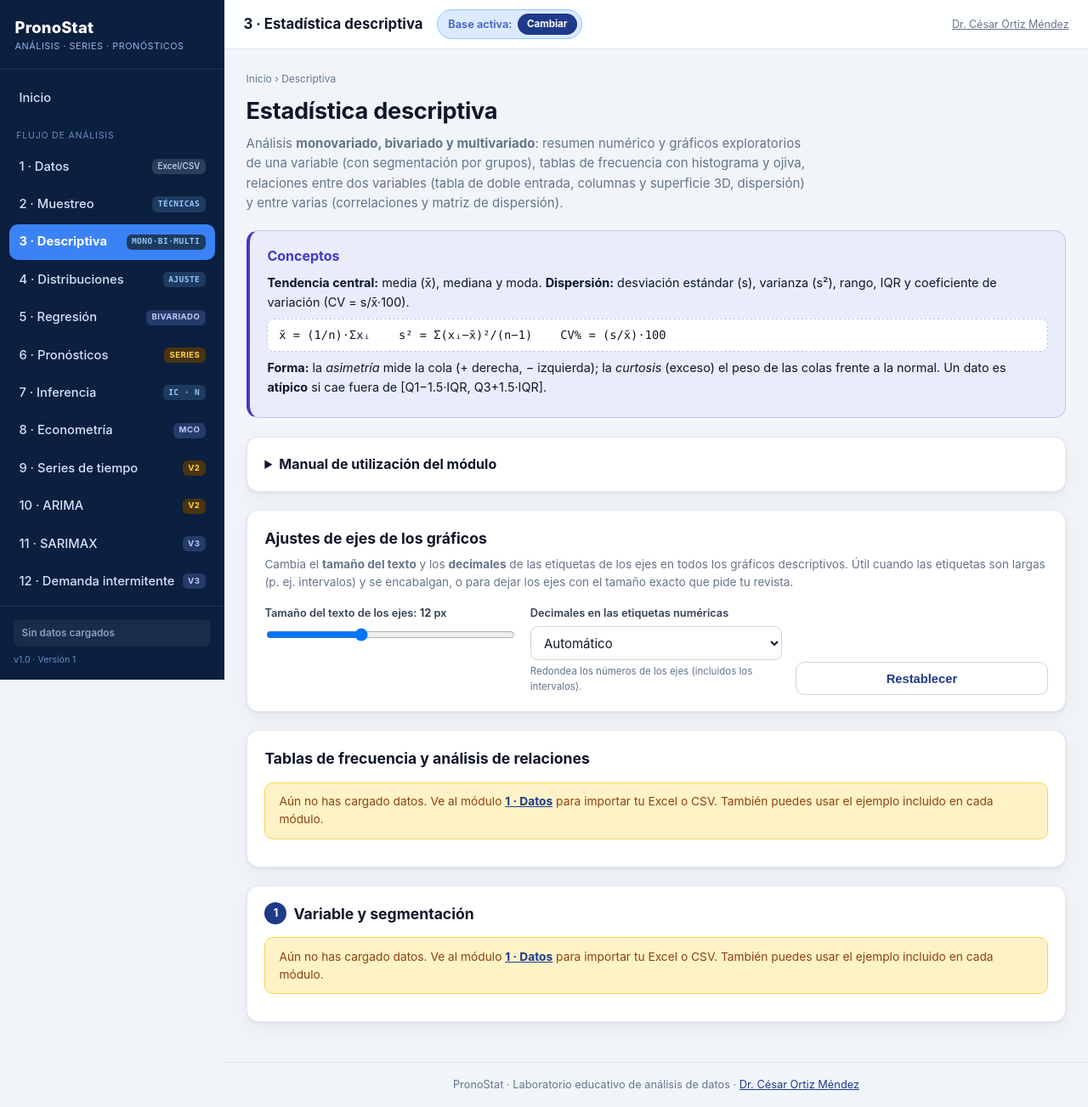
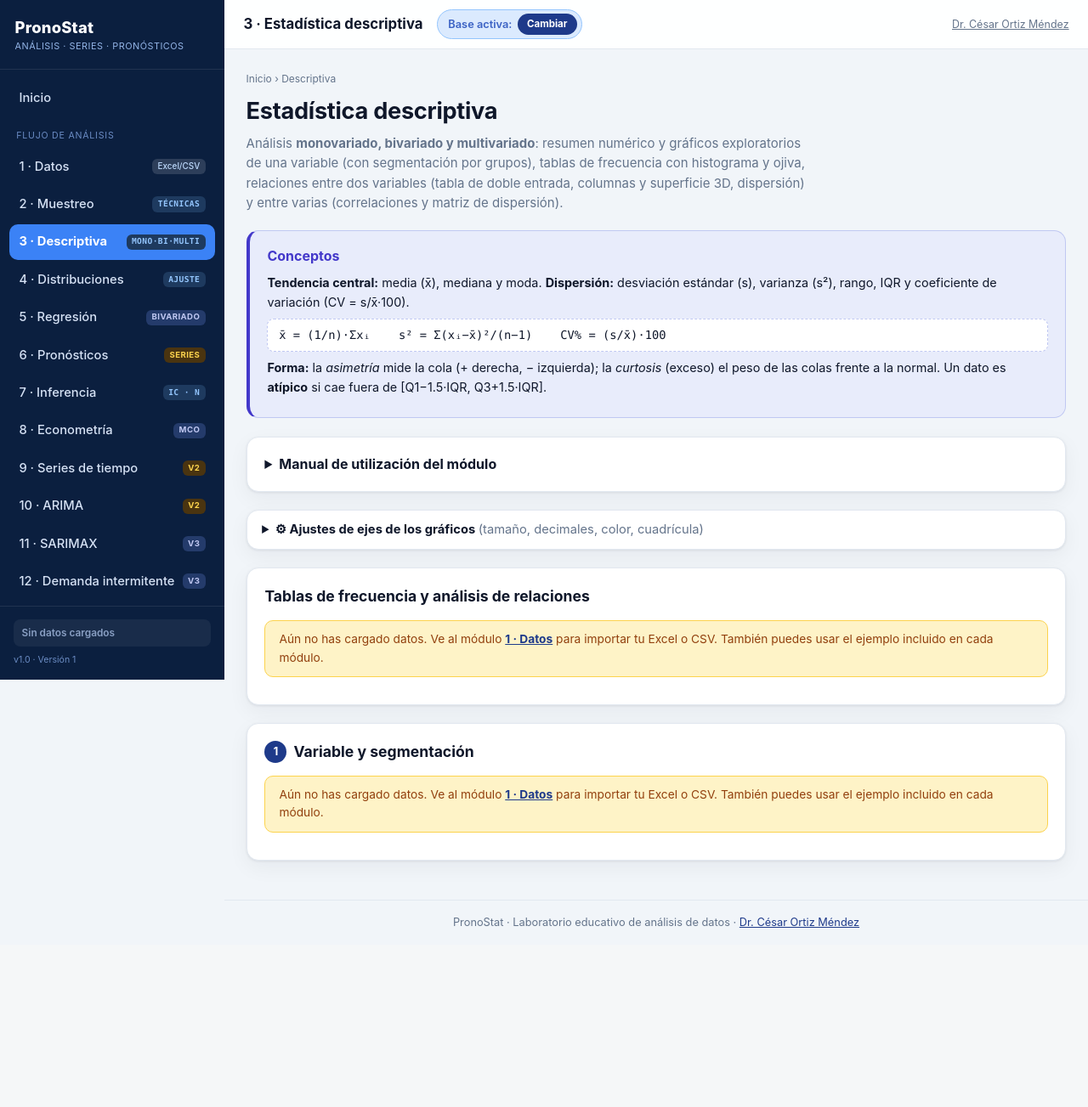
Before and after one commit to cesarortizmendez-cloud/PronoStat, a Django app: template templates/descriptiva/index.html in a window 1280 px wide. Shown: the whole page at 85% size. After the commit the page ends 1092 px from the top, so only its background shows below. Run offline with Django 5.2, Linux system fonts and the light colour scheme; the template is opened without the code that fills it, so the values that code supplies are empty; some libraries are stand-ins or nearby versions.

Commit message:
mejora en gráficos

```diff
--- a/templates/base.html
+++ b/templates/base.html
@@ -481,34 +481,37 @@ td.num{font-family:var(--mono)}
       const at=sc.options && sc.options.title;
       const tf=(sc.options && sc.options.ticks && sc.options.ticks.font && sc.options.ticks.font.size) || 11;
       const af=(at && at.font && at.font.size) || 12;
+      const tc=(sc.options && sc.options.ticks && sc.options.ticks.color) || TXT;   // color del texto
+      const atc=(at && at.color) || tc;
+      const showGrid=!(sc.options && sc.options.grid && sc.options.grid.display===false);
       if(sc.axis==='y'){
         const right=(sc.position==='right');
         const ax = right ? ca.right : ca.left;
         ticks.forEach((t,i)=>{
           let py; try{ py=sc.getPixelForTick(i); }catch(e){ py=sc.getPixelForValue(t.value); }
           if(!num(py)) return;
-          if(!right) S.push(`<line x1="${ca.left}" y1="${py}" x2="${ca.right}" y2="${py}" stroke="${GRID}" stroke-width="1"/>`);
+          if(!right && showGrid) S.push(`<line x1="${ca.left}" y1="${py}" x2="${ca.right}" y2="${py}" stroke="${GRID}" stroke-width="1"/>`);
           const lbl=Array.isArray(t.label)?t.label.join(' '):t.label;
-          S.push(`<text x="${right?ax+6:ax-6}" y="${py+3.6}" font-size="${tf}" fill="${TXT}" text-anchor="${right?'start':'end'}">${esc(lbl)}</text>`);
+          S.push(`<text x="${right?ax+6:ax-6}" y="${py+3.6}" font-size="${tf}" fill="${tc}" text-anchor="${right?'start':'end'}">${esc(lbl)}</text>`);
         });
         S.push(`<line x1="${ax}" y1="${ca.top}" x2="${ax}" y2="${ca.bottom}" stroke="${AX}" stroke-width="1"/>`);
         if(at && at.display && at.text){
           const tx=right?(W-11):13, cy=(ca.top+ca.bottom)/2;
-          S.push(`<text x="${tx}" y="${cy}" font-size="${af}" fill="${TXT}" text-anchor="middle" transform="rotate(${right?90:-90} ${tx} ${cy})">${esc(at.text)}</text>`);
+          S.push(`<text x="${tx}" y="${cy}" font-size="${af}" fill="${atc}" text-anchor="middle" transform="rotate(${right?90:-90} ${tx} ${cy})">${esc(at.text)}</text>`);
         }
       } else if(sc.axis==='x'){
         const ay=ca.bottom, many=ticks.length>8;
         ticks.forEach((t,i)=>{
           let px; try{ px=sc.getPixelForTick(i); }catch(e){ px=sc.getPixelForValue(t.value); }
           if(!num(px)) return;
-          S.push(`<line x1="${px}" y1="${ca.top}" x2="${px}" y2="${ca.bottom}" stroke="${GRID}" stroke-width="1"/>`);
+          if(showGrid) S.push(`<line x1="${px}" y1="${ca.top}" x2="${px}" y2="${ca.bottom}" stroke="${GRID}" stroke-width="1"/>`);
           const lbl=Array.isArray(t.label)?t.label.join(' '):t.label;
-          if(many) S.push(`<text x="${px}" y="${ay+13}" font-size="${Math.min(tf,10)}" fill="${TXT}" text-anchor="end" transform="rotate(-40 ${px} ${ay+13})">${esc(lbl)}</text>`);
-          else S.push(`<text x="${px}" y="${ay+15}" font-size="${tf}" fill="${TXT}" text-anchor="middle">${esc(lbl)}</text>`);
+          if(many) S.push(`<text x="${px}" y="${ay+13}" font-size="${Math.min(tf,10)}" fill="${tc}" text-anchor="end" transform="rotate(-40 ${px} ${ay+13})">${esc(lbl)}</text>`);
+          else S.push(`<text x="${px}" y="${ay+15}" font-size="${tf}" fill="${tc}" text-anchor="middle">${esc(lbl)}</text>`);
         });
         S.push(`<line x1="${ca.left}" y1="${ay}" x2="${ca.right}" y2="${ay}" stroke="${AX}" stroke-width="1"/>`);
         if(at && at.display && at.text)
-          S.push(`<text x="${(ca.left+ca.right)/2}" y="${H-6}" font-size="${af}" fill="${TXT}" text-anchor="middle">${esc(at.text)}</text>`);
+          S.push(`<text x="${(ca.left+ca.right)/2}" y="${H-6}" font-size="${af}" fill="${atc}" text-anchor="middle">${esc(at.text)}</text>`);
       }
     });
     S.push(`<clipPath id="psfig-ca"><rect x="${ca.left}" y="${ca.top}" width="${ca.right-ca.left}" height="${ca.bottom-ca.top}"/></clipPath>`);
--- a/templates/descriptiva/index.html
+++ b/templates/descriptiva/index.html
@@ -33,16 +33,16 @@
   </div>
 </details>
 
-<div class="card" id="ax-card">
-  <h2>Ajustes de ejes de los gráficos</h2>
-  <p class="card-sub">Cambia el <b>tamaño del texto</b> y los <b>decimales</b> de las etiquetas de los ejes en todos los gráficos descriptivos. Útil cuando las etiquetas son largas (p. ej. intervalos) y se encabalgan, o para dejar los ejes con el tamaño exacto que pide tu revista.</p>
-  <div class="grid grid-3">
+<details class="card" id="ax-card" style="padding:.7rem 1.1rem">
+  <summary style="font-weight:700;font-size:.92rem;cursor:pointer">⚙︎ Ajustes de ejes de los gráficos <span class="muted" style="font-weight:400">(tamaño, decimales, color, cuadrícula)</span></summary>
+  <p class="card-sub" style="margin:.6rem 0 .8rem">Se aplican en vivo a todos los gráficos descriptivos y a las figuras que descargues. Útil para etiquetas largas (intervalos) o para dejar los ejes tal como pide tu revista.</p>
+  <div class="grid grid-3" style="gap:.7rem">
     <div class="field">
-      <label for="ax-size">Tamaño del texto de los ejes: <b id="ax-size-val">12</b> px</label>
+      <label for="ax-size">Tamaño del texto: <b id="ax-size-val">12</b> px</label>
       <input type="range" id="ax-size" min="6" max="22" step="1" value="12">
     </div>
     <div class="field">
-      <label for="ax-dec">Decimales en las etiquetas numéricas</label>
+      <label for="ax-dec">Decimales de los números</label>
       <select id="ax-dec">
         <option value="">Automático</option>
         <option value="0">0 (enteros)</option>
@@ -50,13 +50,19 @@
         <option value="2">2</option>
         <option value="3">3</option>
       </select>
-      <span class="hint">Redondea los números de los ejes (incluidos los intervalos).</span>
+    </div>
+    <div class="field">
+      <label for="ax-color">Color del texto</label>
+      <input type="color" id="ax-color" value="#111111" style="height:38px;padding:.2rem;cursor:pointer">
     </div>
     <div class="field" style="justify-content:flex-end">
-      <button class="btn btn-ghost" id="ax-reset">Restablecer</button>
+      <label class="check"><input type="checkbox" id="ax-grid" checked> Mostrar cuadrícula</label>
+    </div>
+    <div class="field" style="justify-content:flex-end">
+      <button class="btn btn-ghost" id="ax-reset" type="button">Restablecer</button>
     </div>
   </div>
-</div>
+</details>
 
 <div class="card">
   <h2>Tablas de frecuencia y análisis de relaciones</h2>
@@ -205,7 +211,7 @@ const $=id=>document.getElementById(id);
 const PAL=['#1e3a8a','#4338ca','#b45309','#1d4ed8','#be185d','#15803d','#0891b2','#a16207','#7c3aed','#dc2626','#0d9488','#4f46e5'];
 let mainChart=null, LAST=null, LASTCOL='', SEG='', CURTAB='hist';
 let CURTD='cols3d', CURMV='heat';   // tipo de gráfico activo (bivariado / multivariado)
-let AXFONT=12, AXDEC='';             // tamaño y decimales del texto de los ejes (ajustables)
+let AXFONT=12, AXDEC='', AXCOLOR='#111111', AXGRID=true;  // ajustes del texto/ejes (editables)
 
 /* Formatea un número a los decimales elegidos (o lo deja como está si es 'Automático'). */
 function axNum(v){
@@ -220,6 +226,10 @@ function axLabel(s){
   const d=+AXDEC;
   return s.replace(/-?\d+(?:\.\d+)?/g, m=>{ const n=parseFloat(m); return isFinite(n)?n.toFixed(d):m; });
 }
+/* Ayudas para Plotly: fuente y ejes con el tamaño, color y cuadrícula elegidos. */
+function plFont(delta){ return {size:AXFONT+(delta||0), color:AXCOLOR}; }
+function plCatAxis(title, cats){ return {title:{text:title,font:plFont(1)}, tickfont:plFont(0), showgrid:AXGRID, tickvals:cats.map((_,i)=>i), ticktext:cats.map(axLabel)}; }
+function plNumAxis(title){ return {title:{text:title,font:plFont(1)}, tickfont:plFont(0), showgrid:AXGRID}; }
 /* Aplica tamaño de fuente y decimales a los ejes de un gráfico Chart.js.
    Nota: se asignan objetos de fuente NUEVOS (no se lee el objeto interno de
    Chart.js con Object.assign, que puede provocar recursión), y el formato de
@@ -230,8 +240,9 @@ function styleChartAxes(ch){
     const sc=ch.options.scales||{};
     Object.keys(sc).forEach(id=>{
       const s=sc[id]; if(!s) return;
-      s.ticks=s.ticks||{}; s.ticks.font={size:AXFONT};
-      s.title=s.title||{}; s.title.font={size:AXFONT+1};
+      s.ticks=s.ticks||{}; s.ticks.font={size:AXFONT}; s.ticks.color=AXCOLOR;
+      s.title=s.title||{}; s.title.font={size:AXFONT+1}; s.title.color=AXCOLOR;
+      s.grid=s.grid||{}; s.grid.display=AXGRID;
       if(AXDEC===''){
         s.ticks.callback=undefined;           // formato por defecto de Chart.js
       }else{
@@ -418,7 +429,7 @@ function drawBox(){
   let svg=`<svg viewBox="0 0 ${W} ${H}" style="width:100%;max-width:100%;height:${H}px">`;
   // eje Y
   for(let g=0;g<=4;g++){const val=lo+(hi-lo)*g/4;const y=Y(val);
-    svg+=`<line x1="${padL}" y1="${y}" x2="${W-10}" y2="${y}" stroke="#eef2f6"/><text x="${padL-6}" y="${y+3}" font-size="${AXFONT}" text-anchor="end" fill="#64748b">${axNum(val)}</text>`;}
+    svg+=`${AXGRID?`<line x1="${padL}" y1="${y}" x2="${W-10}" y2="${y}" stroke="#eef2f6"/>`:''}<text x="${padL-6}" y="${y+3}" font-size="${AXFONT}" text-anchor="end" fill="${AXCOLOR}">${axNum(val)}</text>`;}
   items.forEach((it,i)=>{
     const cx=padL+step*i+step/2; const b=it.b;
     svg+=`<line x1="${cx}" y1="${Y(b.whisker_lo)}" x2="${cx}" y2="${Y(b.q1)}" stroke="${it.c}" stroke-width="1.5"/>`;
@@ -428,7 +439,7 @@ function drawBox(){
     svg+=`<rect x="${cx-bw/2}" y="${Y(b.q3)}" width="${bw}" height="${Math.max(1,Y(b.q1)-Y(b.q3))}" fill="${it.c}22" stroke="${it.c}" stroke-width="1.5"/>`;
     svg+=`<line x1="${cx-bw/2}" y1="${Y(b.median)}" x2="${cx+bw/2}" y2="${Y(b.median)}" stroke="${it.c}" stroke-width="2.5"/>`;
     b.outliers.forEach(o=>svg+=`<circle cx="${cx}" cy="${Y(o)}" r="2.5" fill="#dc2626"/>`);
-    svg+=`<text x="${cx}" y="${H-padB+16}" font-size="${AXFONT}" text-anchor="middle" fill="#334155">${it.name}</text>`;
+    svg+=`<text x="${cx}" y="${H-padB+16}" font-size="${AXFONT}" text-anchor="middle" fill="${AXCOLOR}">${it.name}</text>`;
   });
   svg+='</svg>'; $('svgArea').innerHTML=svg;
 }
@@ -450,7 +461,7 @@ function drawViolin(){
   const step=(W-padL-20)/items.length; const half=Math.min(46,step*0.4);
   let svg=`<svg viewBox="0 0 ${W} ${H}" style="width:100%;height:${H}px">`;
   for(let g=0;g<=4;g++){const val=lo+(hi-lo)*g/4;const y=Y(val);
-    svg+=`<line x1="${padL}" y1="${y}" x2="${W-10}" y2="${y}" stroke="#eef2f6"/><text x="${padL-6}" y="${y+3}" font-size="${AXFONT}" text-anchor="end" fill="#64748b">${axNum(val)}</text>`;}
+    svg+=`${AXGRID?`<line x1="${padL}" y1="${y}" x2="${W-10}" y2="${y}" stroke="#eef2f6"/>`:''}<text x="${padL-6}" y="${y+3}" font-size="${AXFONT}" text-anchor="end" fill="${AXCOLOR}">${axNum(val)}</text>`;}
   items.forEach((it,i)=>{
     const cx=padL+step*i+step/2; const md=Math.max(...it.d.y);
     let pathR='',pathL='';
@@ -458,7 +469,7 @@ function drawViolin(){
     svg+=`<path d="${pathR}${pathL}Z" fill="${it.c}33" stroke="${it.c}" stroke-width="1.5"/>`;
     if(it.b){svg+=`<line x1="${cx}" y1="${Y(it.b.q1)}" x2="${cx}" y2="${Y(it.b.q3)}" stroke="${it.c}" stroke-width="5" opacity=".8"/>`;
       svg+=`<circle cx="${cx}" cy="${Y(it.b.median)}" r="3" fill="#fff" stroke="${it.c}" stroke-width="1.5"/>`;}
-    svg+=`<text x="${cx}" y="${H-padB+16}" font-size="${AXFONT}" text-anchor="middle" fill="#334155">${it.name}</text>`;
+    svg+=`<text x="${cx}" y="${H-padB+16}" font-size="${AXFONT}" text-anchor="middle" fill="${AXCOLOR}">${it.name}</text>`;
   });
   svg+='</svg>'; $('svgArea').innerHTML=svg;
 }
@@ -701,26 +712,20 @@ async function drawDobleChart(type){
   const d=LASTDOBLE, M=d.r.matriz, xcats=d.r.xcats, ycats=d.r.ycats, el=$('td-plot');
   if(type==='cols3d'){
     $('td-note').innerHTML='Cada columna es la <b>frecuencia conjunta</b> (nº de casos) de una combinación X×Y. Arrastra con el mouse para girar.';
-    const layout={margin:{l:0,r:0,t:8,b:0},font:{size:AXFONT},scene:{
-      xaxis:{title:{text:d.xn,font:{size:AXFONT+1}},tickfont:{size:AXFONT},tickvals:xcats.map((_,i)=>i),ticktext:xcats.map(axLabel)},
-      yaxis:{title:{text:d.yn,font:{size:AXFONT+1}},tickfont:{size:AXFONT},tickvals:ycats.map((_,j)=>j),ticktext:ycats.map(axLabel)},
-      zaxis:{title:{text:'frecuencia',font:{size:AXFONT+1}},tickfont:{size:AXFONT}}}};
+    const layout={margin:{l:0,r:0,t:8,b:0},font:plFont(0),scene:{
+      xaxis:plCatAxis(d.xn,xcats), yaxis:plCatAxis(d.yn,ycats), zaxis:plNumAxis('frecuencia')}};
     Plotly.react(el,[bars3d(M,xcats,ycats)],layout,{responsive:true,displaylogo:false});
   } else if(type==='surf'){
     $('td-note').innerHTML='La <b>superficie</b> muestra la misma frecuencia conjunta como un relieve continuo: los picos son las combinaciones más frecuentes.';
-    const layout={margin:{l:0,r:0,t:8,b:0},font:{size:AXFONT},scene:{
-      xaxis:{title:{text:d.yn,font:{size:AXFONT+1}},tickfont:{size:AXFONT},tickvals:ycats.map((_,j)=>j),ticktext:ycats.map(axLabel)},
-      yaxis:{title:{text:d.xn,font:{size:AXFONT+1}},tickfont:{size:AXFONT},tickvals:xcats.map((_,i)=>i),ticktext:xcats.map(axLabel)},
-      zaxis:{title:{text:'frecuencia',font:{size:AXFONT+1}},tickfont:{size:AXFONT}}}};
+    const layout={margin:{l:0,r:0,t:8,b:0},font:plFont(0),scene:{
+      xaxis:plCatAxis(d.yn,ycats), yaxis:plCatAxis(d.xn,xcats), zaxis:plNumAxis('frecuencia')}};
     Plotly.react(el,[{type:'surface',z:M,x:ycats.map((_,j)=>j),y:xcats.map((_,i)=>i),colorscale:'Blues',showscale:true}],layout,{responsive:true,displaylogo:false});
   } else {
     const ax=[],ay=[]; for(let i=0;i<d.rawX.length;i++){ if(_isNum(d.rawX[i])&&_isNum(d.rawY[i])){ ax.push(+d.rawX[i]); ay.push(+d.rawY[i]); } }
     if(ax.length<3){ Plotly.purge(el); el.innerHTML='<div class="small muted" style="padding:2rem;text-align:center">La dispersión requiere que <b>ambas</b> variables sean numéricas.</div>'; $('td-note').innerHTML='Dispersión no disponible para variables categóricas.'; return; }
     const rr=_pearson(ax,ay);
     $('td-note').innerHTML=`Cada punto es una observación (X, Y). Correlación de Pearson r = <b>${isNaN(rr)?'—':rr.toFixed(3)}</b>`+(isNaN(rr)?'':` (${_fuerza(rr)}, ${rr>0?'positiva':'negativa'}).`);
-    const layout={margin:{l:60,r:15,t:8,b:48},font:{size:AXFONT},
-      xaxis:{title:{text:d.xn,font:{size:AXFONT+1}},tickfont:{size:AXFONT}},
-      yaxis:{title:{text:d.yn,font:{size:AXFONT+1}},tickfont:{size:AXFONT}}};
+    const layout={margin:{l:60,r:15,t:8,b:48},font:plFont(0),xaxis:plNumAxis(d.xn),yaxis:plNumAxis(d.yn)};
     Plotly.react(el,[{type:'scatter',mode:'markers',x:ax,y:ay,marker:{color:'#1e3a8a',size:6,opacity:.55}}],layout,{responsive:true,displaylogo:false});
   }
 }
@@ -752,12 +757,12 @@ async function drawMultiChart(type){
   const r=LASTMV.r, data=LASTMV.data, cols=r.cols, el=$('mv-plot');
   if(type==='heat'){
     const ann=[]; for(let i=0;i<cols.length;i++){ for(let j=0;j<cols.length;j++){ ann.push({x:cols[j],y:cols[i],text:r.corr[i][j].toFixed(2),showarrow:false,font:{size:AXFONT,color:Math.abs(r.corr[i][j])>0.6?'#fff':'#0f172a'}}); } }
-    const layout={margin:{l:100,r:15,t:12,b:100},font:{size:AXFONT},annotations:ann,xaxis:{tickfont:{size:AXFONT}},yaxis:{autorange:'reversed',tickfont:{size:AXFONT}}};
+    const layout={margin:{l:100,r:15,t:12,b:100},font:plFont(0),annotations:ann,xaxis:{tickfont:plFont(0)},yaxis:{autorange:'reversed',tickfont:plFont(0)}};
     Plotly.react(el,[{type:'heatmap',z:r.corr,x:cols,y:cols,zmin:-1,zmax:1,colorscale:'RdBu',reversescale:true,colorbar:{title:'r'}}],layout,{responsive:true,displaylogo:false});
   } else {
     const n=data[cols[0]].length, ok=[]; for(let i=0;i<n;i++){ if(cols.every(c=>_isNum(data[c][i]))) ok.push(i); }
     const dims=cols.map(c=>({label:c,values:ok.map(i=>+data[c][i])}));
-    const layout={margin:{l:70,r:20,t:20,b:45},font:{size:AXFONT}};
+    const layout={margin:{l:70,r:20,t:20,b:45},font:plFont(0)};
     Plotly.react(el,[{type:'splom',dimensions:dims,marker:{color:'#1e3a8a',size:4,opacity:.5}}],layout,{responsive:true,displaylogo:false});
   }
 }
@@ -832,13 +837,19 @@ PSFIG.toolbar($('fig-mv'), ()=>{
   return {kind:'plotly', el:$('mv-plot'), basename:'multivariado_'+CURMV, csv:mvCSV(CURMV)};
 });
 
-/* ---------- Control de tamaño y decimales del texto de los ejes ---------- */
+/* ---------- Control de ejes: tamaño, decimales, color y cuadrícula ---------- */
 (function(){
-  const sz=$('ax-size'), dec=$('ax-dec'), val=$('ax-size-val');
+  const sz=$('ax-size'), dec=$('ax-dec'), val=$('ax-size-val'), col=$('ax-color'), grid=$('ax-grid');
   if(!sz) return;
   sz.addEventListener('input', ()=>{ AXFONT=parseInt(sz.value)||12; val.textContent=sz.value; refreshAxes(); });
   dec.addEventListener('change', ()=>{ AXDEC=dec.value; refreshAxes(); });
-  $('ax-reset').addEventListener('click', ()=>{ AXFONT=12; AXDEC=''; sz.value=12; val.textContent='12'; dec.value=''; refreshAxes(); });
+  col.addEventListener('input', ()=>{ AXCOLOR=col.value||'#111111'; refreshAxes(); });
+  grid.addEventListener('change', ()=>{ AXGRID=grid.checked; refreshAxes(); });
+  $('ax-reset').addEventListener('click', ()=>{
+    AXFONT=12; AXDEC=''; AXCOLOR='#111111'; AXGRID=true;
+    sz.value=12; val.textContent='12'; dec.value=''; col.value='#111111'; grid.checked=true;
+    refreshAxes();
+  });
 })();
 </script>
 {% endblock %}
```
